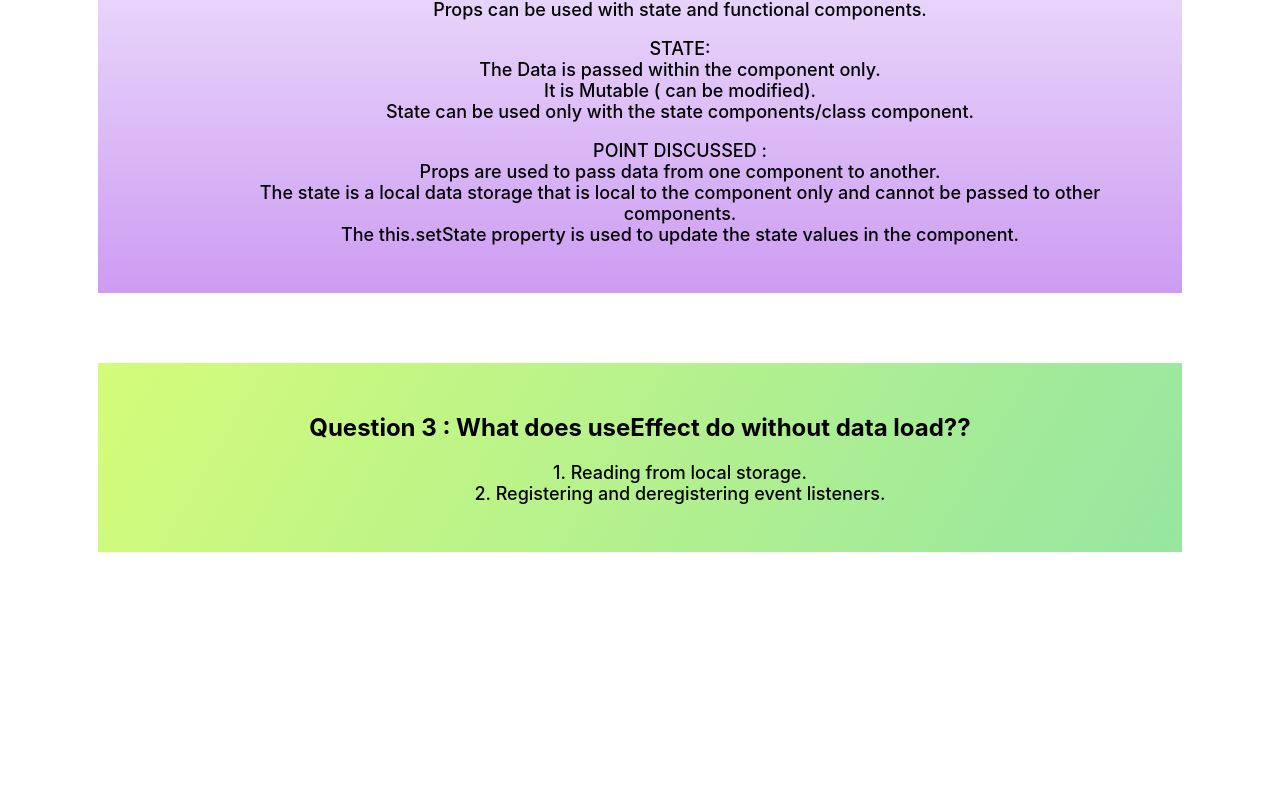
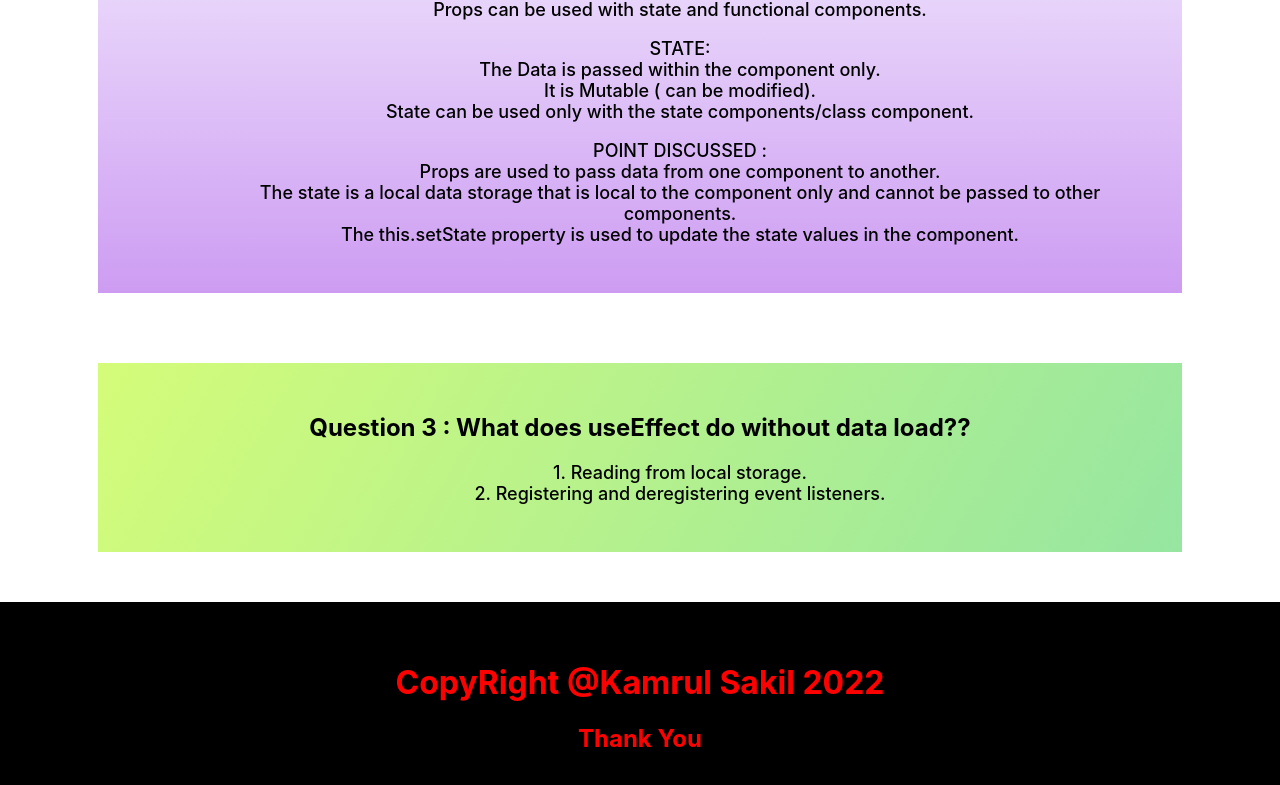
Before and after one commit to sakilaka/ultra-active-club, a React (Create React App) app: page / in a window 1280 px wide. Shown: the part 2172-2957 px from the top of the page. Before the commit the page ends 2774 px from the top, so only its background shows below. Built offline with nearby package versions, Linux system fonts and the light colour scheme.

Commit message:
footer done

```diff
--- a/src/App.js
+++ b/src/App.js
@@ -1,4 +1,5 @@
 import './App.css';
+import Footer from './components/Footer/Footer';
 import Header from './components/Header/Header';
 import Items from './components/Items/Items';
 import Question from './components/Q and ans/Question';
@@ -9,6 +10,7 @@ function App() {
       <Header></Header>
       <Items></Items>
       <Question></Question>
+      <Footer></Footer>
     </div>
   );
 }
--- /dev/null
+++ b/src/components/Footer/Footer.css
@@ -0,0 +1,7 @@
+.footer{
+    background-color: black;
+    color: red;
+    padding: 40px;
+    text-align: center;
+    font-weight: bold;
+}
--- /dev/null
+++ b/src/components/Footer/Footer.js
@@ -0,0 +1,13 @@
+import React from 'react';
+import './Footer.css';
+
+const Footer = () => {
+    return (
+        <div className='footer'>
+            <h1>CopyRight @Kamrul Sakil 2022</h1>
+            <h2>Thank You</h2>
+        </div>
+    );
+};
+
+export default Footer;
```
